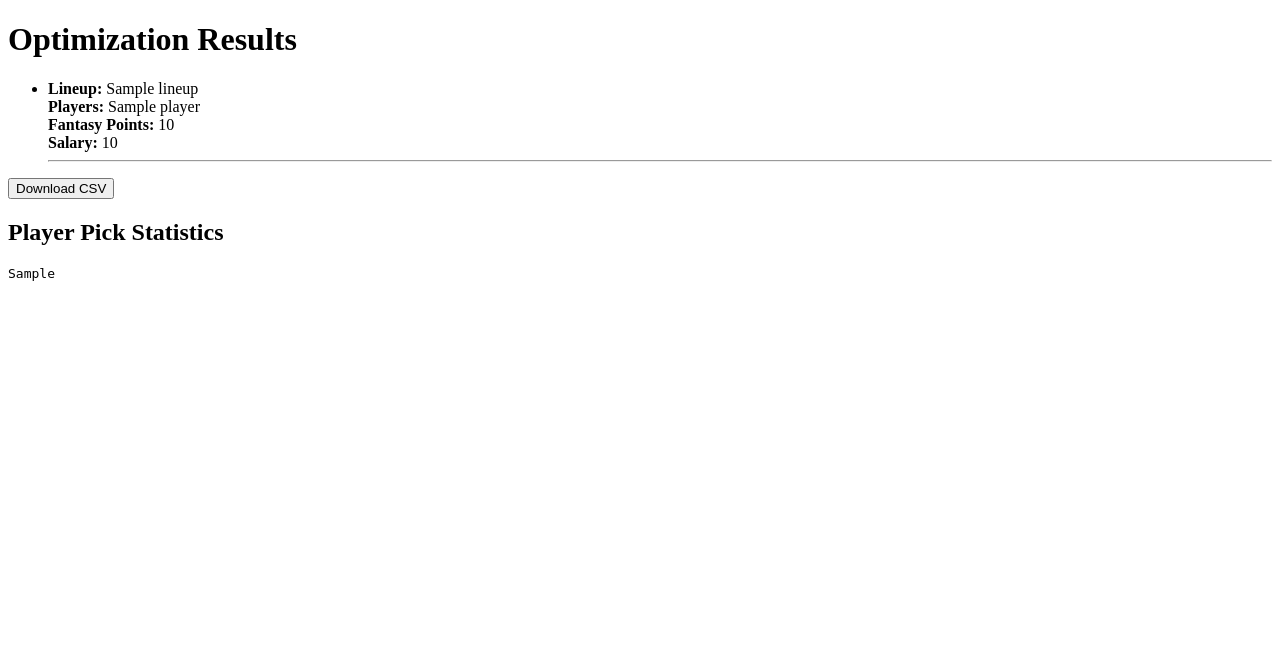
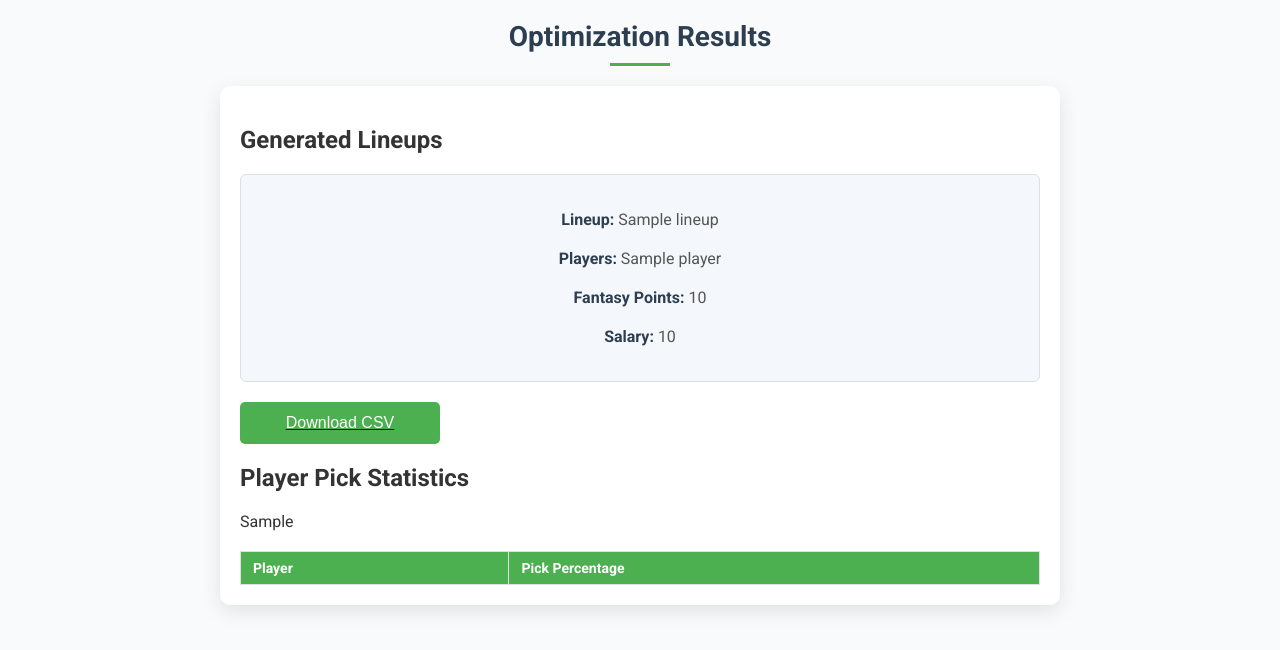
Before and after one commit to djbrown227/lineup_optimizer_basic, a Django app: template optimizer/templates/optimizer/results.html in a window 1280 px wide. Shown: the top 650 px of the page. Run offline with Django 5.2, Linux system fonts and the light colour scheme; the template is opened without the code that fills it: most values are stand-ins (such as "Sample title", 1, 10 or a date in 2020); lists and menus that the app fills with data are empty.

Commit message:
“Commit”

```diff
--- a/optimizer/templates/optimizer/results.html
+++ b/optimizer/templates/optimizer/results.html
@@ -4,32 +4,157 @@
     <meta charset="UTF-8">
     <meta name="viewport" content="width=device-width, initial-scale=1.0">
     <title>Optimization Results</title>
+    <link href="https://fonts.googleapis.com/css2?family=Roboto:wght@400;500;700&display=swap" rel="stylesheet">
+    <style>
+        body {
+            font-family: 'Roboto', Arial, sans-serif;
+            background-color: #f9fafc;
+            color: #333;
+            margin: 0;
+            padding: 0;
+        }
+
+        h1 {
+            text-align: center;
+            color: #2c3e50;
+            margin-top: 20px;
+            font-weight: 700;
+            font-size: 28px;
+            position: relative;
+        }
+
+        h1::after {
+            content: '';
+            display: block;
+            width: 60px;
+            height: 3px;
+            background-color: #4CAF50;
+            margin: 10px auto 0;
+        }
+
+        .container {
+            width: 90%;
+            max-width: 800px;
+            margin: 20px auto;
+            padding: 20px;
+            background-color: #fff;
+            border-radius: 10px;
+            box-shadow: 0 6px 20px rgba(0, 0, 0, 0.1);
+        }
+
+        .lineup-card {
+            padding: 15px;
+            margin-bottom: 20px;
+            border: 1px solid #dce0e5;
+            border-radius: 6px;
+            background-color: #f4f7fc;
+        }
+
+        .lineup-card strong {
+            color: #2c3e50;
+        }
+
+        hr {
+            border: 0;
+            height: 1px;
+            background: #dce0e5;
+            margin: 15px 0;
+        }
+
+        button {
+            background-color: #4CAF50;
+            color: white;
+            font-size: 16px;
+            padding: 12px 20px;
+            border: none;
+            border-radius: 5px;
+            cursor: pointer;
+            font-weight: 500;
+            transition: background-color 0.3s ease, transform 0.2s ease;
+            margin: 15px 0;
+            display: block;
+            width: 100%;
+            max-width: 200px;
+            text-align: center;
+        }
+
+        button:hover {
+            background-color: #45a049;
+            transform: translateY(-2px);
+        }
+
+        table {
+            width: 100%;
+            border-collapse: collapse;
+            margin-top: 20px;
+            font-size: 14px;
+        }
+
+        table th, table td {
+            border: 1px solid #dce0e5;
+            padding: 8px 12px;
+            text-align: left;
+        }
+
+        table th {
+            background-color: #4CAF50;
+            color: white;
+            font-weight: 700;
+        }
+
+        table tbody tr:nth-child(even) {
+            background-color: #f9f9f9;
+        }
+
+        p {
+            text-align: center;
+            color: #555;
+            margin: 20px 0;
+        }
+
+        @media (max-width: 768px) {
+            .container {
+                padding: 15px;
+            }
+
+            h1 {
+                font-size: 24px;
+            }
+        }
+    </style>
 </head>
 <body>
     <h1>Optimization Results</h1>
+    <div class="container">
         {% if lineups %}
-        <ul>
+            <h2>Generated Lineups</h2>
             {% for lineup in lineups %}
-                <li>
-                    <strong>Lineup:</strong> {{ lineup.lineup }}<br>
-                    <strong>Players:</strong> {{ lineup.players|join:", " }}<br>
-                    <strong>Fantasy Points:</strong> {{ lineup.fantasy_points }}<br>
-                    <strong>Salary:</strong> {{ lineup.salary }}<br>
-                </li>
-                <hr>
+                <div class="lineup-card">
+                    <p><strong>Lineup:</strong> {{ lineup.lineup }}</p>
+                    <p><strong>Players:</strong> {{ lineup.players|join:", " }}</p>
+                    <p><strong>Fantasy Points:</strong> {{ lineup.fantasy_points }}</p>
+                    <p><strong>Salary:</strong> {{ lineup.salary }}</p>
+                </div>
             {% endfor %}
-        </ul>
-        <!-- Download CSV File Link -->
             <a href="{% url 'download_csv' %}?file_path={{ csv_download_path }}" download>
                 <button type="button">Download CSV</button>
             </a>
 
-        <!-- Display Player Pick Statistics -->
             <h2>Player Pick Statistics</h2>
-        <pre>{{ player_statistics }}</pre>
-
+            <table>
+                <thead>
+                    <tr>
+                        <th>Player</th>
+                        <th>Pick Percentage</th>
+                    </tr>
+                </thead>
+                <tbody>
+                    {{ player_statistics|safe }}
+                </tbody>
+            </table>
         {% else %}
             <p>No lineups generated.</p>
         {% endif %}
+    </div>
 </body>
 </html>
```
Also changed, not shown: optimizer/templates/optimizer/optimize.html (+55 -33 lines). Lines whose indentation alone changed are shown as unchanged.
